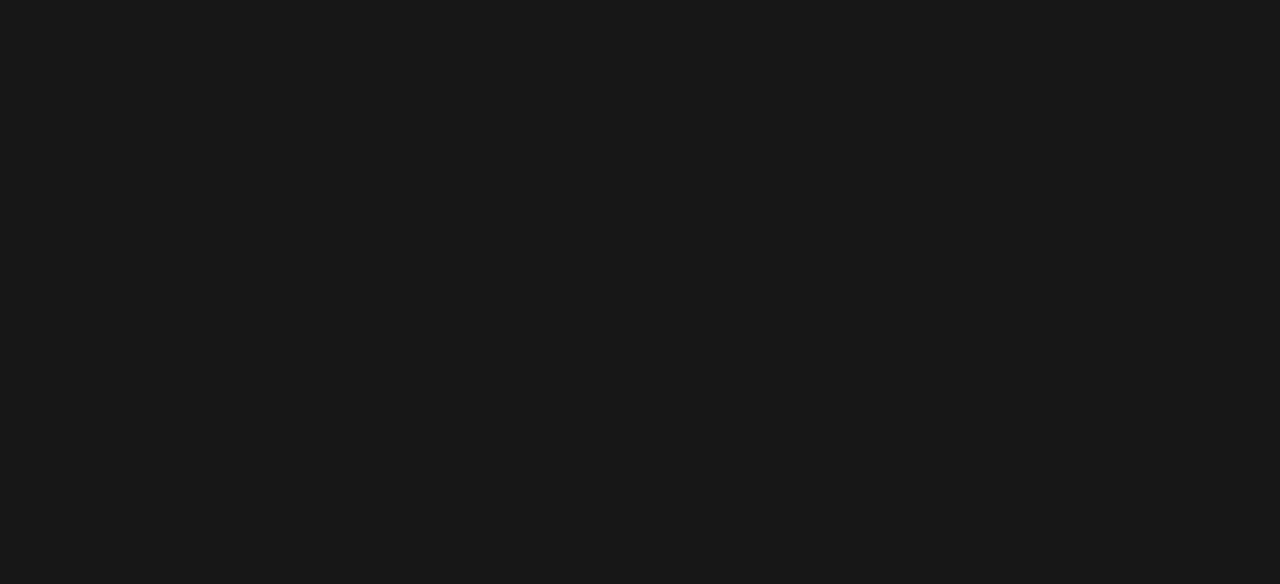
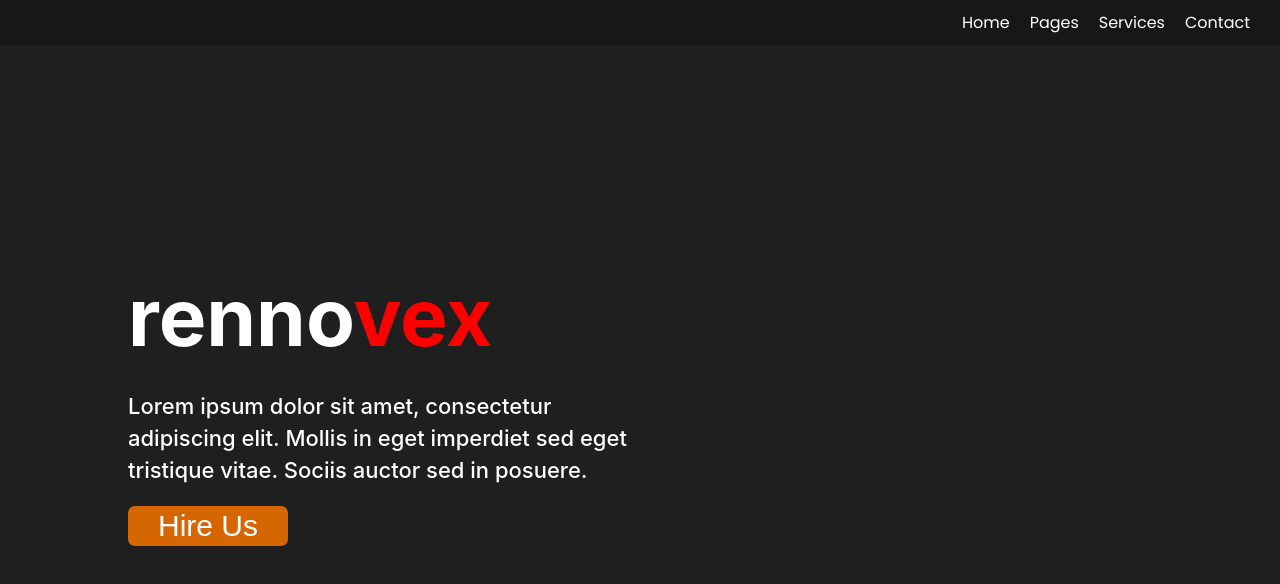
Before and after one commit to rennovex/rennovex.github.io, a React (Create React App) app in the folder rennovex-site/: page / in a window 1280 px wide. Shown: the top 584 px of the page. Built offline with nearby package versions, Linux system fonts and the light colour scheme.

Commit message:
Create Hero

```diff
--- a/rennovex-site/public/index.html
+++ b/rennovex-site/public/index.html
@@ -24,7 +24,7 @@
       work correctly both with client-side routing and a non-root public URL.
       Learn how to configure a non-root public URL by running `npm run build`.
     -->
-    <title>React App</title>
+    <title>Rennovex</title>
   </head>
   <body>
     <noscript>You need to enable JavaScript to run this app.</noscript>
--- a/rennovex-site/src/App.js
+++ b/rennovex-site/src/App.js
@@ -1,10 +1,13 @@
 import logo from './logo.svg';
 import './App.css';
+import Nav from './components/Nav';
+import Hero from './components/Hero';
 
 function App() {
   return (
     <div className="App">
-
+    <Nav/>
+    <Hero/>
     </div>
   );
 }
--- a/rennovex-site/src/components/Hero.js
+++ b/rennovex-site/src/components/Hero.js
@@ -0,0 +1,19 @@
+import classes from './Hero.module.css';
+
+const Hero = () => {
+    return <section className={classes.hero}>
+        <div className={classes.hero__intro}>
+            <div className={classes.hero__intro__header}>
+                renno<span style={{color:'red'}}>vex</span>
+            </div>
+            <div className={classes.hero__intro__desc}>
+            Lorem ipsum dolor sit amet, consectetur adipiscing elit. Mollis in eget imperdiet sed eget tristique vitae. Sociis auctor sed in posuere.
+            </div>
+            <button className={classes.hero__intro__cat}>
+                Hire Us
+            </button>
+        </div>
+    </section>
+}
+
+export default Hero;
--- a/rennovex-site/src/components/Hero.module.css
+++ b/rennovex-site/src/components/Hero.module.css
@@ -0,0 +1,58 @@
+.hero{
+    width: 100vw;
+    height:90vh;
+    background-color: #1F1F1F;
+    display: flex;
+    flex-direction: column;
+    align-items: center;
+    justify-content: center;
+}
+.hero__intro{
+    margin:30px 0;
+    width:80%;
+
+}
+
+.hero__intro__header{
+    font-family: Red 'Poppins';
+    font-style: normal;
+    font-weight: bold;
+    font-size: 80px;
+    line-height: 106px;
+    text-align: left;
+
+    color: #FFFFFF;
+
+}
+
+.hero__intro__desc{
+    font-family: Red 'Poppins';
+    font-style: thin;
+    font-weight: 500;
+    font-size: 22px;
+    line-height: 32px;
+    display: flex;
+    align-items: center;
+    width: 500px;;
+    color: #FFFFFF;
+    margin:20px 0;
+}
+
+.hero__intro__cat{
+
+    background: #D66700;
+    border-radius: 7px;
+    font-family: Red 'Poppins';
+    font-style: normal;
+    font-weight: 500;
+    font-size: 30px;
+    line-height: 40px;
+    /* identical to box height */
+
+    display: flex;
+    align-items: center;
+    text-align: center;
+
+    color: #FFFFFF;
+    padding:0 30px;
+}
--- a/rennovex-site/src/components/Nav.js
+++ b/rennovex-site/src/components/Nav.js
@@ -1,8 +1,13 @@
 import classes from './Nav.module.css';
 
 const Nav = () => {
-    return <nav>
-
+    return <nav className={classes.nav__container}>
+        <ul className={classes.nav__ul}>
+            <li>Home</li>
+            <li>Pages</li>
+            <li>Services</li>
+            <li>Contact</li>
+        </ul>
     </nav>
 }
 
--- a/rennovex-site/src/components/Nav.module.css
+++ b/rennovex-site/src/components/Nav.module.css
@@ -0,0 +1,19 @@
+.nav__container{
+   display: flex;
+   flex-direction: row-reverse;
+   padding:10px 0;
+}
+
+.nav__ul{
+    display: flex;
+    color:white;
+    list-style-type: none;
+    margin-right: 20px;
+
+}
+
+li{
+    margin:0 10px;
+    font-size: 24;
+    font-family: Poppins;
+}
--- a/rennovex-site/src/index.css
+++ b/rennovex-site/src/index.css
@@ -1,3 +1,5 @@
+@import url('https://fonts.googleapis.com/css2?family=Poppins:wght@100;200;300;400;500;600;700;800;900&display=swap');
+
 body {
   margin: 0;
   font-family: -apple-system, BlinkMacSystemFont, 'Segoe UI', 'Roboto', 'Oxygen',
@@ -11,3 +13,13 @@
   font-family: source-code-pro, Menlo, Monaco, Consolas, 'Courier New',
     monospace;
 }
+*{
+  margin: 0;
+  padding: 0;
+}
+
+button{
+  padding: 0;
+  border: none;
+  background: none;
+}
```
